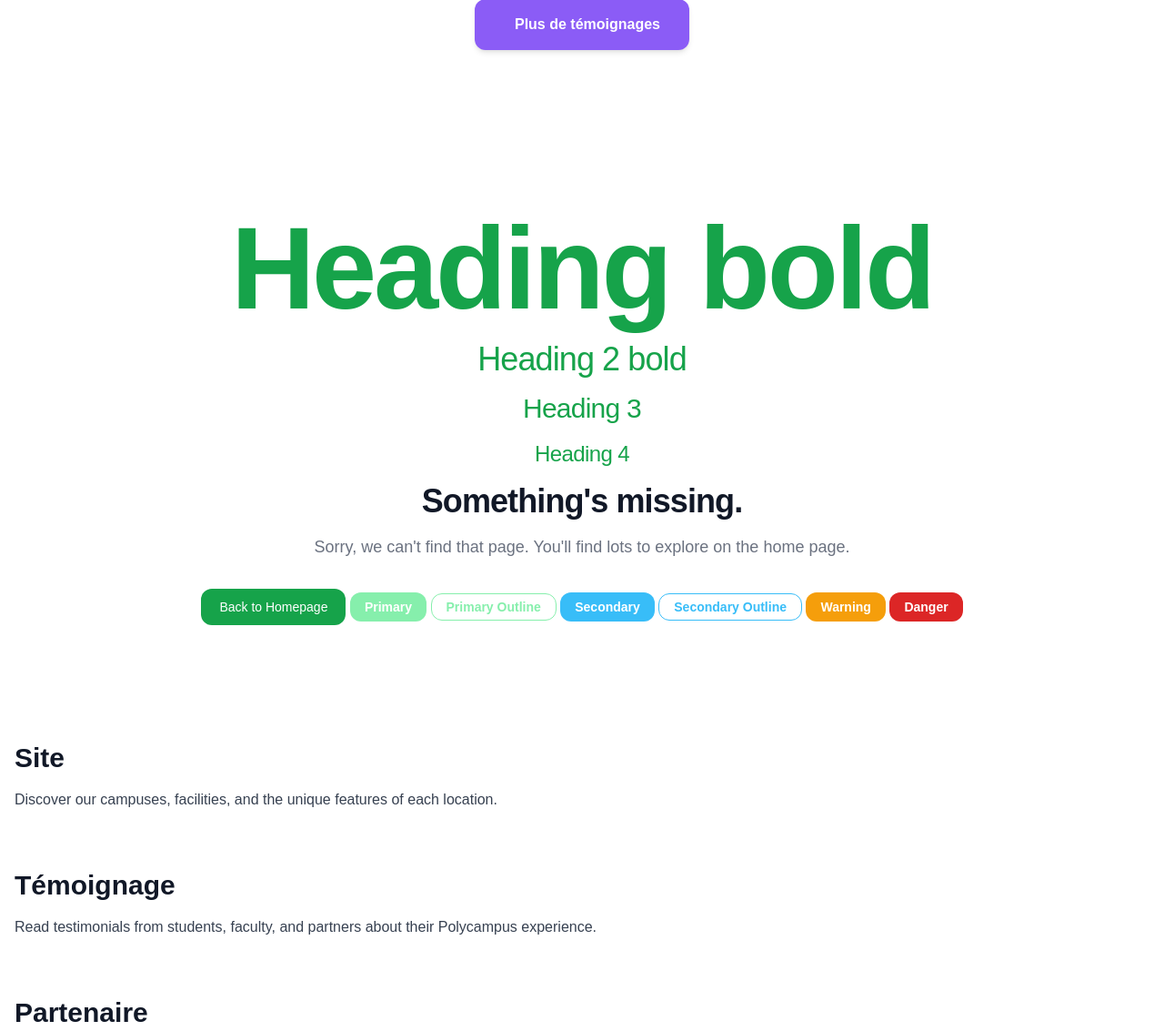
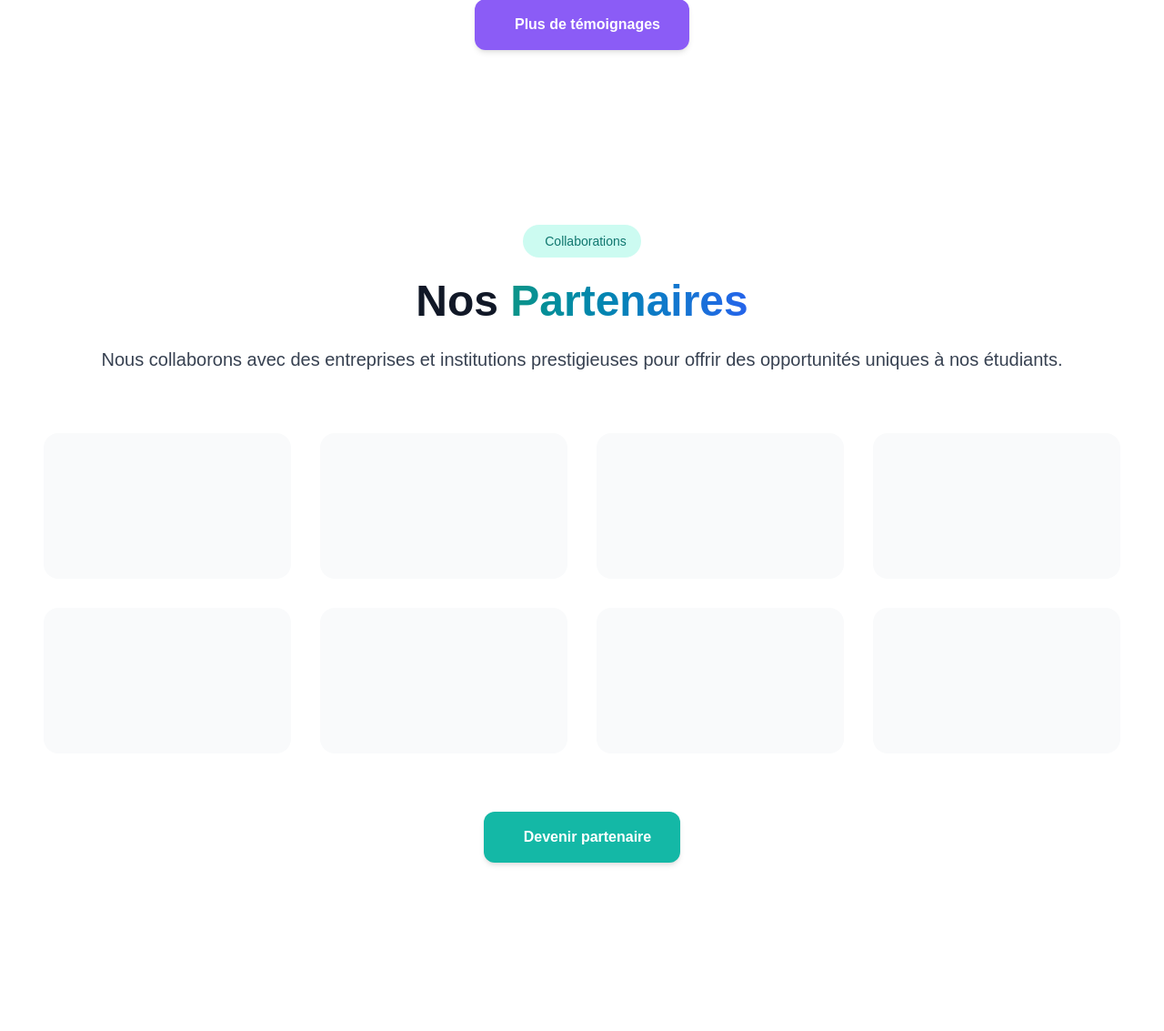
Before and after one commit to MandePriscille/multi-tenant-app, a Django app: template polycampus/templates/public/home/index.html in a window 1280 px wide. Shown: the part 5367-6500 px from the top of the page at 91% size. Run offline with Django 5.2, Linux system fonts and the light colour scheme; the template is opened without the code that fills it, so the values that code supplies are empty; some libraries are stand-ins or nearby versions; some web fonts are replaced.

Commit message:
style: improve dessign partenaire SESSION

```diff
--- /dev/null
+++ b/polycampus/templates/public/home/content_home/partenaire.html
@@ -0,0 +1,69 @@
+{% load static %}
+
+    <!-- Partenaire Section -->
+    <section id="partenaire" class="py-16 md:py-24 px-4 sm:px-6 lg:px-8 max-w-7xl mx-auto bg-white">
+        <div class="text-center mb-16">
+            <div class="inline-flex items-center px-4 py-2 rounded-full bg-teal-100 text-teal-700 text-sm font-medium mb-6">
+                <i class="fas fa-handshake mr-2"></i>
+                Collaborations
+            </div>
+
+            <h2 class="text-4xl md:text-5xl font-bold text-gray-900 mb-6">
+                Nos <span class="text-transparent bg-clip-text bg-gradient-to-r from-teal-600 to-blue-600">Partenaires</span>
+            </h2>
+
+            <p class="text-xl text-gray-700 mx-auto leading-relaxed">
+                Nous collaborons avec des entreprises et institutions prestigieuses pour offrir
+                des opportunités uniques à nos étudiants.
+            </p>
+        </div>
+
+        <div class="grid grid-cols-2 md:grid-cols-4 gap-8 mb-16">
+            <!-- Partenaire 1 -->
+            <div class="bg-gray-50 rounded-xl p-8 flex items-center justify-center h-40 partner-logo">
+                <i class="fab fa-microsoft text-5xl text-blue-600"></i>
+            </div>
+
+            <!-- Partenaire 2 -->
+            <div class="bg-gray-50 rounded-xl p-8 flex items-center justify-center h-40 partner-logo">
+                <i class="fab fa-google text-5xl text-red-600"></i>
+            </div>
+
+            <!-- Partenaire 3 -->
+            <div class="bg-gray-50 rounded-xl p-8 flex items-center justify-center h-40 partner-logo">
+                <i class="fab fa-apple text-5xl text-gray-800"></i>
+            </div>
+
+            <!-- Partenaire 4 -->
+            <div class="bg-gray-50 rounded-xl p-8 flex items-center justify-center h-40 partner-logo">
+                <i class="fab fa-amazon text-5xl text-orange-600"></i>
+            </div>
+
+            <!-- Partenaire 5 -->
+            <div class="bg-gray-50 rounded-xl p-8 flex items-center justify-center h-40 partner-logo">
+                <i class="fas fa-building text-5xl text-indigo-600"></i>
+            </div>
+
+            <!-- Partenaire 6 -->
+            <div class="bg-gray-50 rounded-xl p-8 flex items-center justify-center h-40 partner-logo">
+                <i class="fas fa-robot text-5xl text-purple-600"></i>
+            </div>
+
+            <!-- Partenaire 7 -->
+            <div class="bg-gray-50 rounded-xl p-8 flex items-center justify-center h-40 partner-logo">
+                <i class="fas fa-leaf text-5xl text-green-600"></i>
+            </div>
+
+            <!-- Partenaire 8 -->
+            <div class="bg-gray-50 rounded-xl p-8 flex items-center justify-center h-40 partner-logo">
+                <i class="fas fa-flask text-5xl text-cyan-600"></i>
+            </div>
+        </div>
+
+        <div class="text-center">
+            <a href="#" class="inline-flex items-center px-8 py-4 bg-teal-500 text-white font-semibold rounded-lg shadow-md hover:bg-teal-600 transition-colors duration-300">
+                <i class="fas fa-info-circle mr-3"></i>
+                Devenir partenaire
+            </a>
+        </div>
+    </section>
--- a/polycampus/templates/public/home/index.html
+++ b/polycampus/templates/public/home/index.html
@@ -29,6 +29,9 @@
 
 <!-- temoignage Section -->
 {% include 'public/home/content_home/temoignage.html'%}
+
+<!-- partenaire Section -->
+{% include 'public/home/content_home/partenaire.html'%}
 
 
 </div>
```
Also changed, not shown: polycampus/static/css/src/output.css.
